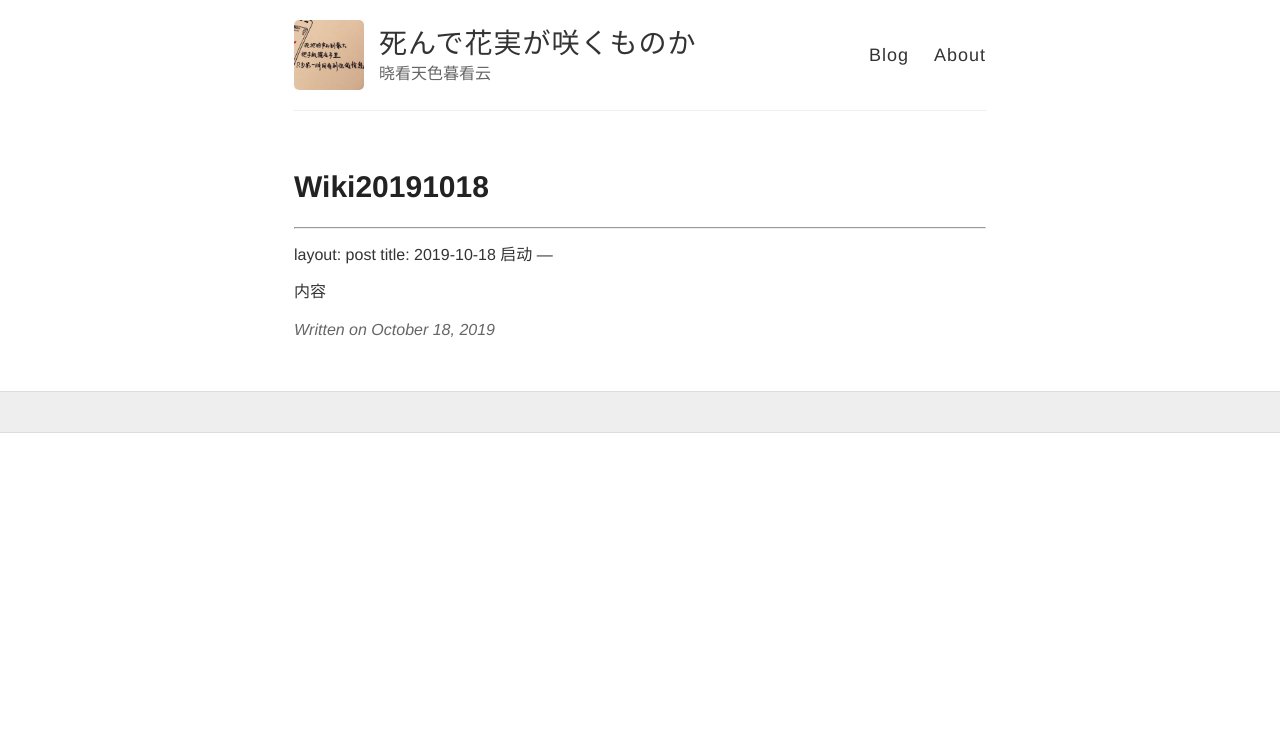
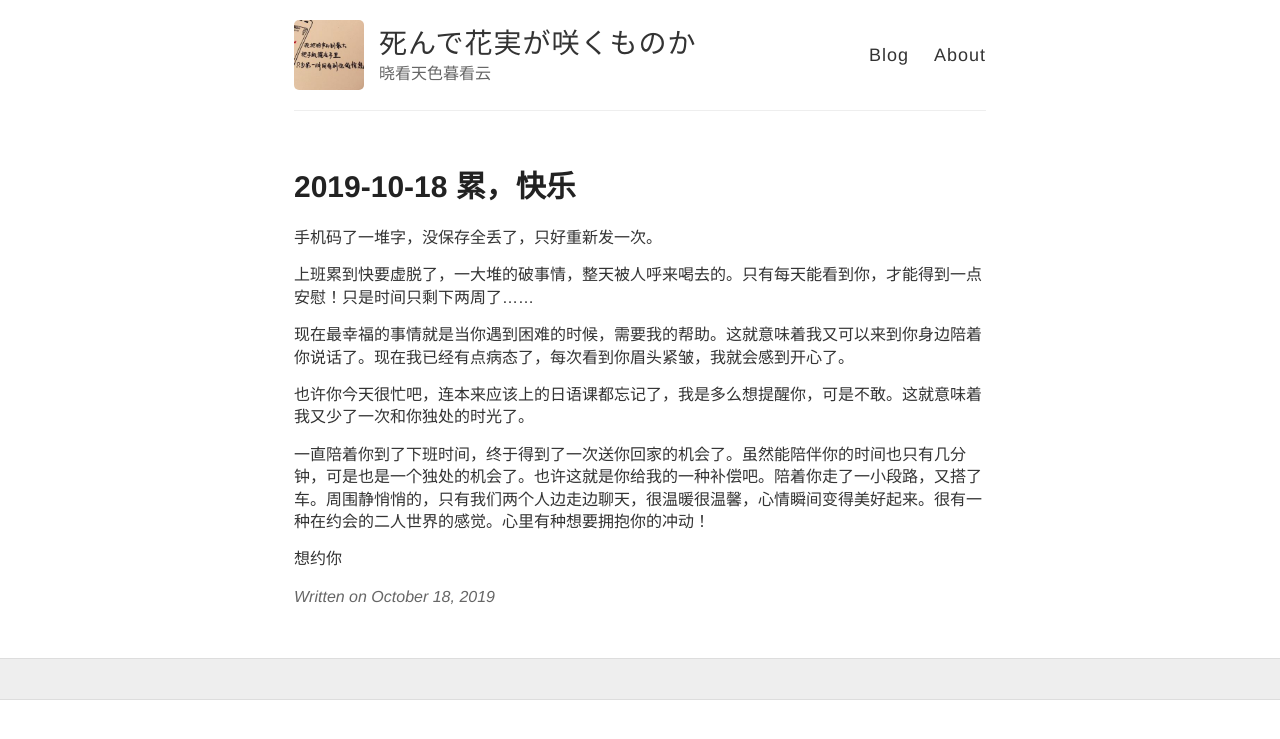
Before and after one commit to wiki650/wiki650.github.io, a Jekyll site: the page built from _posts/2019-10-18-wiki20191018.md, in a window 1280 px wide. Shown: the top 739 px of the page. Built offline with Jekyll 4.4.1, drawn with Linux system fonts in a browser that asks for light colours; our own code applies the rules of GitHub Pages for plain Markdown files; comment, search, counter and statistics services are not loaded.

Commit message:
Update 2019-10-18-wiki20191018.md

```diff
--- a/_posts/2019-10-18-wiki20191018.md
+++ b/_posts/2019-10-18-wiki20191018.md
@@ -1,9 +1,16 @@
-
-
 ---
 layout: post
-title: 2019-10-18 启动
+title: 2019-10-18 累，快乐
 ---
 
+手机码了一堆字，没保存全丢了，只好重新发一次。
 
-内容
+上班累到快要虚脱了，一大堆的破事情，整天被人呼来喝去的。只有每天能看到你，才能得到一点安慰！只是时间只剩下两周了……
+
+现在最幸福的事情就是当你遇到困难的时候，需要我的帮助。这就意味着我又可以来到你身边陪着你说话了。现在我已经有点病态了，每次看到你眉头紧皱，我就会感到开心了。
+
+也许你今天很忙吧，连本来应该上的日语课都忘记了，我是多么想提醒你，可是不敢。这就意味着我又少了一次和你独处的时光了。
+
+一直陪着你到了下班时间，终于得到了一次送你回家的机会了。虽然能陪伴你的时间也只有几分钟，可是也是一个独处的机会了。也许这就是你给我的一种补偿吧。陪着你走了一小段路，又搭了车。周围静悄悄的，只有我们两个人边走边聊天，很温暖很温馨，心情瞬间变得美好起来。很有一种在约会的二人世界的感觉。心里有种想要拥抱你的冲动！
+
+想约你
```
